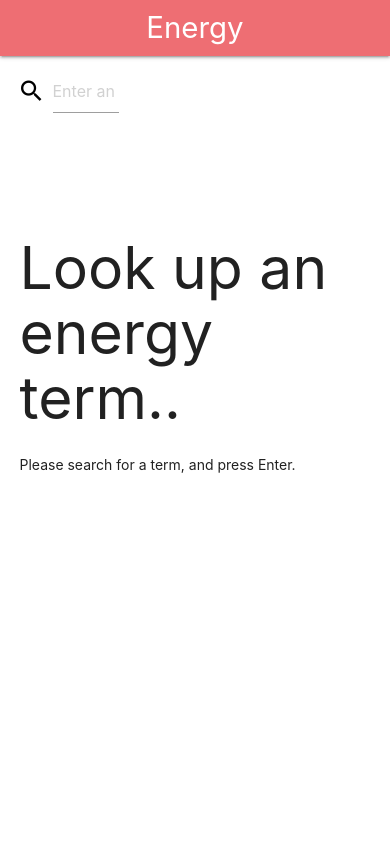
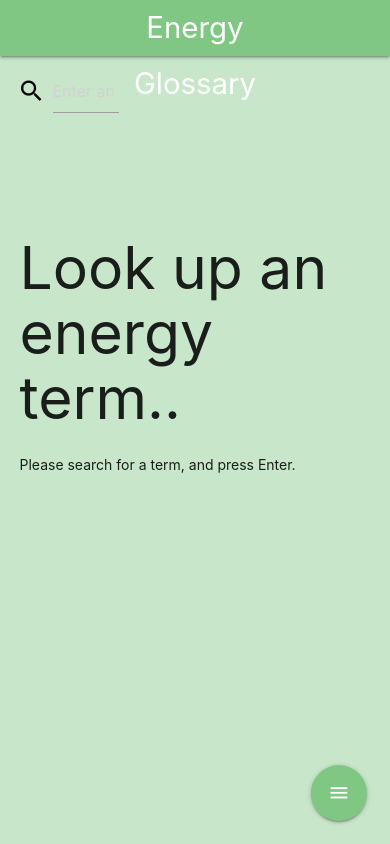
Before and after one commit to rphanley/Energy-Glossary-Project, a Flask app: page / in a window 390 px wide. Run offline with Flask 2, Linux system fonts and the light colour scheme; some libraries are stand-ins or nearby versions.

Commit message:
Added floating action buttons for mobile, colour scheme for page. Updated procfile and requirements.txt for Heroku publish

```diff
--- a/app.py
+++ b/app.py
@@ -1,5 +1,7 @@
 import os
 import re
+
+
 
 from dotenv import load_dotenv
 from flask import Flask, render_template, redirect, request, url_for
@@ -110,7 +112,7 @@ def create_entry():
             'description':request.form.get('term_description'),
             })
         print('Added record..')
-
+    record_loaded = False
     return redirect(url_for('home'))
 
 @app.route('/delete')
@@ -125,6 +127,7 @@ def delete():
         # No record loaded yet, display an error message
         msg = {'term':'No entry loaded yet','description':'Please search for an entry, then click Delete.'}
 
+    record_loaded = False
     return render_template("read.html",
                                 result_term=msg)
 
--- a/static/css/style.css
+++ b/static/css/style.css
@@ -7,7 +7,13 @@
 
 }
 
+/* Allow lower case text on Materialize buttons */
 .btn-small {
     text-transform: none;
 
 }
+
+/* light green background for body */
+body {
+    background-color: #c8e6c9;
+}
--- a/templates/base.html
+++ b/templates/base.html
@@ -4,26 +4,26 @@
 <head>
 	<link href="https://fonts.googleapis.com/icon?family=Material+Icons" rel="stylesheet">
 	<link rel="stylesheet" href="https://cdnjs.cloudflare.com/ajax/libs/materialize/1.0.0/css/materialize.min.css">
-    <link rel="stylesheet" href="{{url_for('static', filename='css/style.css')}}" type="text/css"/>
-
+	<link rel="stylesheet" href="{{url_for('static', filename='css/style.css')}}" type="text/css" />
 </head>
 
 <body>
-	<nav>
+	<nav class="green lighten-2">
 		<div class="nav-wrapper">
 
 			<a href="{{ url_for('home') }}" class="brand-logo center">Energy Glossary</a>
 
 			<ul id="nav-mobile" class="right hide-on-med-and-down">
-					<li><a class = "btn-small" href="{{url_for('add_update', mode='add')}}" >Add</a></li>
-                    <li><a class = "btn-small" href="{{url_for('add_update', mode='update')}}">Update</a></li>
-					<li><a class = "btn-small" href="{{ url_for('delete') }}" onclick="return confirm('Are you sure you want to delete the entry?');">Delete</a></li>
+				<li><a class="btn-small blue" href="{{url_for('add_update', mode='add')}}">Add</a></li>
+				<li><a class="btn-small blue" href="{{url_for('add_update', mode='update')}}">Update</a></li>
+				<li><a class="btn-small blue" href="{{ url_for('delete') }}"
+						onclick="return confirm('Are you sure you want to delete the entry?');">Delete</a></li>
 			</ul>
 
 
 		</div>
 	</nav>
-    <form action="{{ url_for('search_terms') }}" method="POST"  id="search_form">
+	<form action="{{ url_for('search_terms') }}" method="POST" id="search_form">
 		<div class="center row">
 			<div class="input-field col s4 black-text">
 				<i class="black-text material-icons prefix">search</i>
@@ -36,18 +36,43 @@
 
 	<div class="container">
 		{% block content %} {% endblock %}
+
+		<div class="fixed-action-btn click-to-toggle hide-on-large-only">
+			<a class="btn-floating btn-large green lighten-2">
+				<i class="large material-icons">menu</i>
+			</a>
+			<ul>
+				<li><a class="btn-floating green darken-1"
+						href="{{url_for('add_update', mode='add')}}"><i class="material-icons">add</i></a></li>
+				<li><a class="btn-floating orange"
+						href="{{url_for('add_update', mode='update')}}"><i class="material-icons">mode_edit</i></a></li>
+				<li><a class="btn-floating red" href="{{ url_for('delete') }}"
+						onclick="return confirm('Are you sure you want to delete the entry?');"><i class="material-icons">delete</i></a>
+				</li>
+			</ul>
 		</div>
+	</div>
+
+
 
 	<script src="https://cdnjs.cloudflare.com/ajax/libs/jquery/3.2.1/jquery.min.js"></script>
 	<script src="https://cdnjs.cloudflare.com/ajax/libs/materialize/1.0.0/js/materialize.min.js"></script>
 	<script type="text/javascript">
 		$(document).ready(function() {
+            <!-- Initialize navbar and floating action button for menus -->
             $('.collapsible').collapsible();
             $('select').material_select();
             $(".button-collapse").sideNav();
+            $('.fixed-action-btn').floatingActionButton();
+
         });
 
-
-
+        <!-- Initialize floating action button (menu) for mobile -->
+        document.addEventListener('DOMContentLoaded', function() {
+            var elems = document.querySelectorAll('.fixed-action-btn');
+            var instances = M.FloatingActionButton.init(elems, {
+                    hoverEnabled: false
+            });
+        });
 	</script>
 </body>
```
Also changed, not shown: requirements.txt (+18 -0 lines), 1 other file. Lines whose indentation alone changed are shown as unchanged.
